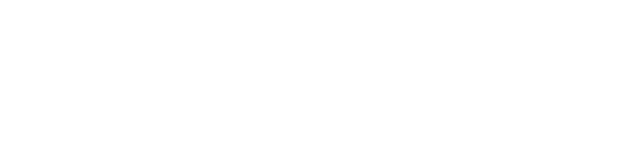
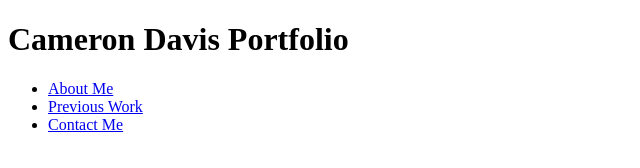
Before and after one commit to cbdavis101/Cameron-Davis-Portfoilo, a plain HTML site: page index.html in a window 1280 px wide. Shown: the whole page, without its empty margins (0-640 px from the left). Drawn offline with Linux system fonts and the light colour scheme.

Commit message:
building HTML structure

```diff
--- a/index.html
+++ b/index.html
@@ -5,3 +5,31 @@
     <meta name="viewport" content="width=device-width, initial-scale=1.0" />
     <link rel="stylesheet" href="./assets/css/style.css">
     <title>Cameron Davis Portfolio</title>
+  </head>
+  <body>
+    <!-- navigation tags - block level element -->
+    <header>
+        <h1>
+        Cameron Davis Portfolio
+        </h1>
+      <nav>
+        <ul>
+            <li>
+                <a href="#About-Me">About Me</a>
+            </li>
+            <li>
+                <a href="#Previous-Work">Previous Work</a>
+            </li>
+            <li>
+                <a href="#Contact-Me">Contact Me</a>
+            </li>
+        </ul>
+      </nav>
+    </header>
+
+<!-- footer -->
+    <footer>
+    </footer>
+<!-- footer end -->
+    </body>
+  </html>
```
